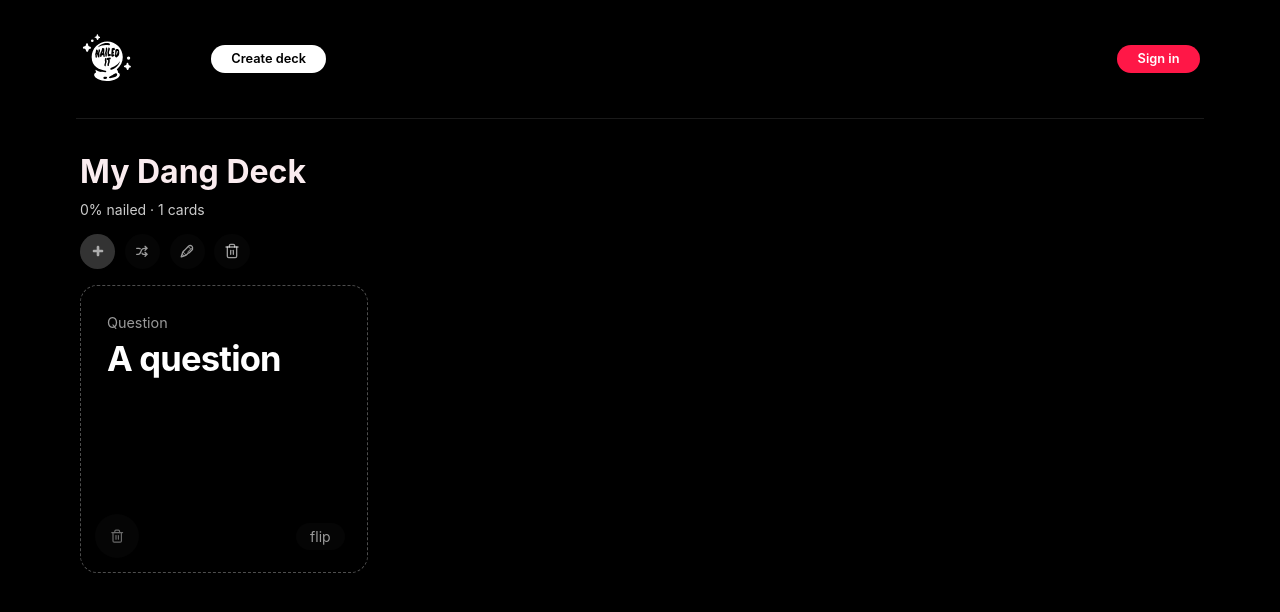
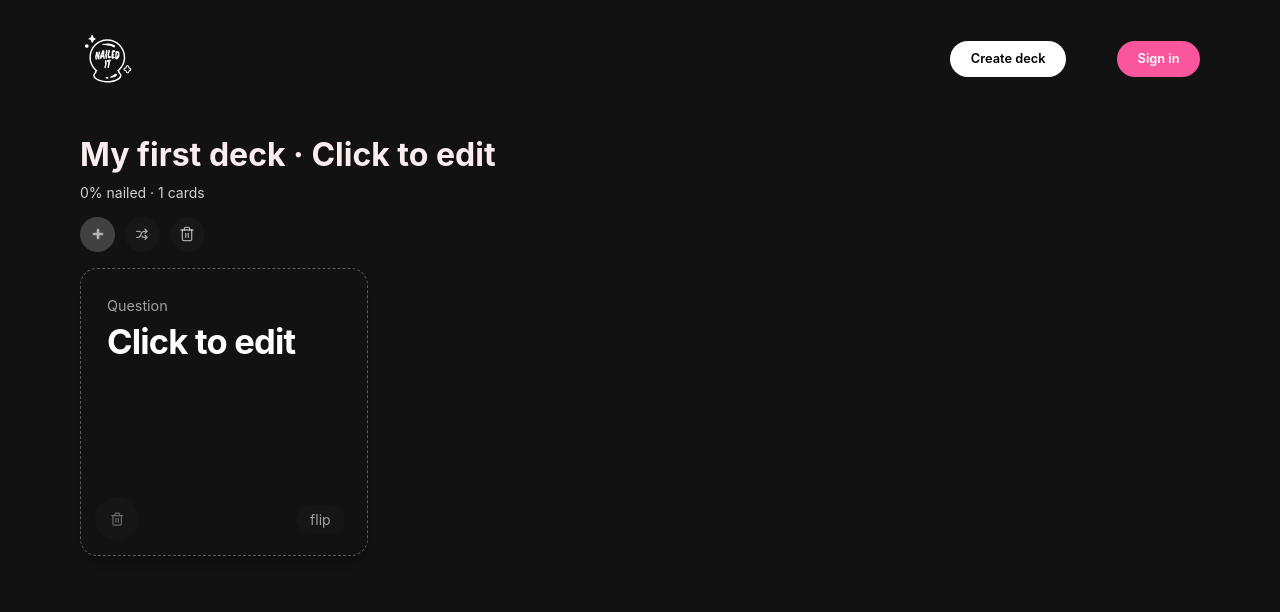
Before and after one commit to evilpaper/nailed-it, a React (Create React App) app: page / in a window 1280 px wide. Shown: the top 612 px of the page. Built offline with nearby package versions, Linux system fonts and the light colour scheme.

Commit message:
Unify color palette

```diff
--- a/src/components/App.js
+++ b/src/components/App.js
@@ -2,7 +2,7 @@ import React, { useState, useEffect } from "react";
 import Decks from "./Decks";
 import "./app.css";
 import nanoid from "nanoid";
-import nailedItLogo from "./../images/nailed-it-logo-white.svg";
+import nailedItLogo from "./../images/nailed-it-logo-dark.svg";
 
 import START_DECKS from "./START_DECKS";
 
@@ -23,15 +23,15 @@ export default function App() {
   class Card {
     constructor() {
       this.id = nanoid();
-      this.question = "A question";
-      this.answer = "An answer ";
+      this.question = "Click to edit";
+      this.answer = "Click to edit";
       this.nailed = false;
     }
   }
   class Deck {
     constructor() {
       this.id = nanoid();
-      this.name = "My Dang Deck";
+      this.name = "Click to edit";
       this.cards = [new Card()];
     }
   }
@@ -42,35 +42,37 @@ export default function App() {
     setDecks(newDecks);
   };
 
-  const deleteDeck = deckID => {
-    const newDecks = [...decks].filter(d => d.id !== deckID);
+  const deleteDeck = (deckID) => {
+    const newDecks = [...decks].filter((d) => d.id !== deckID);
     setDecks(newDecks);
   };
 
-  const addCardToDeck = deckID => {
+  const addCardToDeck = (deckID) => {
     const newCard = new Card();
     const newDecks = [...decks];
-    const index = newDecks.findIndex(d => d.id === deckID);
+    const index = newDecks.findIndex((d) => d.id === deckID);
     newDecks[index].cards = [newCard, ...newDecks[index].cards];
     setDecks(newDecks);
   };
 
   const removeCardFromDeck = (cardID, deckID) => {
     const newDecks = [...decks];
-    const index = newDecks.findIndex(d => d.id === deckID);
-    newDecks[index].cards = newDecks[index].cards.filter(c => c.id !== cardID);
+    const index = newDecks.findIndex((d) => d.id === deckID);
+    newDecks[index].cards = newDecks[index].cards.filter(
+      (c) => c.id !== cardID
+    );
     setDecks(newDecks);
   };
 
-  const shuffleDeck = deckID => {
+  const shuffleDeck = (deckID) => {
     const newDecks = [...decks];
-    const index = newDecks.findIndex(d => d.id === deckID);
+    const index = newDecks.findIndex((d) => d.id === deckID);
     const deckToShuffle = newDecks[index].cards;
     for (let i = deckToShuffle.length - 1; i > 0; i--) {
       let j = Math.floor(Math.random() * (i + 1));
       [deckToShuffle[i], deckToShuffle[j]] = [
         deckToShuffle[j],
-        deckToShuffle[i]
+        deckToShuffle[i],
       ];
     }
     newDecks[index].cards = deckToShuffle;
@@ -79,8 +81,10 @@ export default function App() {
 
   const handleCardContentChange = (changes, cardID, deckID) => {
     const newDecks = [...decks];
-    const deckIndex = newDecks.findIndex(d => d.id === deckID);
-    const cardIndex = newDecks[deckIndex].cards.findIndex(c => c.id === cardID);
+    const deckIndex = newDecks.findIndex((d) => d.id === deckID);
+    const cardIndex = newDecks[deckIndex].cards.findIndex(
+      (c) => c.id === cardID
+    );
     const newCard = newDecks[deckIndex].cards[cardIndex];
     newDecks[deckIndex].cards[cardIndex] = { ...newCard, ...changes };
     setDecks(newDecks);
@@ -88,7 +92,7 @@ export default function App() {
 
   const handleDeckNameChange = (name, deckID) => {
     const newDecks = [...decks];
-    const index = newDecks.findIndex(d => d.id === deckID);
+    const index = newDecks.findIndex((d) => d.id === deckID);
     newDecks[index].name = name;
     setDecks(newDecks);
   };
@@ -96,21 +100,16 @@ export default function App() {
   return (
     <div className="app">
       <div className="header">
-        <div className="header__left-part">
+        <div className="logo">
+          <img src={nailedItLogo} alt="Nailed It" width="54" height="54"></img>
+        </div>
+        <div className="header__right-part">
           {" "}
-          <div className="logo">
-            <img
-              src={nailedItLogo}
-              alt="Nailed It"
-              width="54"
-              height="54"
-            ></img>
-          </div>
           <button className="add-deck" onClick={addDeck}>
             Create deck
           </button>
+          <button id="sign-in">Sign in</button>
         </div>
-        <button id="sign-in">Sign in</button>
       </div>
 
       <Decks
--- a/src/components/Card/styles.css
+++ b/src/components/Card/styles.css
@@ -53,10 +53,17 @@
   text-align: left;
 }
 
+.back {
+  background-color: white;
+  color: black;
+}
+
 .card__header--back {
+  color: black;
 }
 
 .card__content--back {
+  color: black;
 }
 
 .card__content:focus {
--- a/src/components/Deck/Deck.jsx
+++ b/src/components/Deck/Deck.jsx
@@ -15,7 +15,7 @@ export default function Deck({
   shuffleDeck,
   handleCardContentChange,
   handleDeckNameChange,
-  deleteDeck
+  deleteDeck,
 }) {
   const onClickAddCard = () => addCardToDeck(id);
 
@@ -27,11 +27,11 @@ export default function Deck({
     handleCardContentChange(changes, card, id);
   };
 
-  const handleDeleteCard = card => {
+  const handleDeleteCard = (card) => {
     removeCardFromDeck(card, id);
   };
 
-  const handleEditDeckName = name => {
+  const handleEditDeckName = (name) => {
     handleDeckNameChange(name, id);
   };
 
@@ -39,17 +39,17 @@ export default function Deck({
 
   const transitions = useTransition(
     cards.map((item, i) => ({ ...item, x: i * width })),
-    item => item.id,
+    (item) => item.id,
     {
       from: { opacity: 0 },
       leave: { opacity: 0 },
       enter: ({ x }) => ({ x, opacity: 1 }),
-      update: ({ x }) => ({ x, opacity: 1 })
+      update: ({ x }) => ({ x, opacity: 1 }),
     }
   );
 
   const percentageNailed = () => {
-    const nailedCards = cards.filter(card => card.nailed === true);
+    const nailedCards = cards.filter((card) => card.nailed === true);
     const result = Math.round((nailedCards.length / cards.length) * 100);
     console.log(result);
     return result;
@@ -57,13 +57,14 @@ export default function Deck({
 
   return (
     <div className="deck">
-      <div className="divider"></div>
+      {/* <div className="divider"></div> */}
+
       <input
         type="text"
         name="deck-name"
         className="deck__name"
         defaultValue={name}
-        onChange={e => handleEditDeckName(e.target.value)}
+        onChange={(e) => handleEditDeckName(e.target.value)}
         maxLength="30"
       />
       <p className="deck__stats">
@@ -76,9 +77,11 @@ export default function Deck({
         <button className="deck__shuffle-cards" onClick={onClickShuffleDeck}>
           <TiArrowShuffle className="deck__button-icon" />
         </button>
+        {/*
         <button className="deck__edit-deck-name">
           <TiPen className="deck__button-icon" />
         </button>
+        */}
         <button className="deck__delete-deck" onClick={onClickDeleteDeck}>
           <FiTrash2 className="deck__button-icon" />
         </button>
@@ -89,8 +92,8 @@ export default function Deck({
             key={key}
             className="card-container"
             style={{
-              transform: x.interpolate(x => `translate3d(${x}em,0,0)`),
-              ...rest
+              transform: x.interpolate((x) => `translate3d(${x}em,0,0)`),
+              ...rest,
             }}
           >
             <Card
--- a/src/components/START_DECKS.js
+++ b/src/components/START_DECKS.js
@@ -3,12 +3,12 @@ import nanoid from "nanoid";
 const START_DECKS = [
   {
     id: nanoid(),
-    name: "My Dang Deck",
+    name: "My first deck · Click to edit",
     cards: [
       {
         id: nanoid(),
-        question: "A question",
-        answer: "An answer",
+        question: "Click to edit",
+        answer: "Click to edit",
         nailed: false
       }
     ]
--- a/src/components/app.css
+++ b/src/components/app.css
@@ -5,7 +5,7 @@
 body {
   display: flex;
   justify-content: center;
-  background-color: rgba(0, 0, 0, 1);
+  background-color: #131212;
   font-family: Helvetica, sans-serif;
 }
 
@@ -22,7 +22,7 @@ body {
   padding-top: 2em;
 }
 
-.header__left-part {
+.header__right-part {
   display: flex;
   justify-content: center;
   align-items: center;
@@ -66,7 +66,9 @@ h2 {
   font-size: 0.8em;
   padding-left: 1.6em;
   padding-right: 1.6em;
-  background-color: #ff1747;
+  padding-top: 0.4em;
+  padding-bottom: 0.4em;
+  background-color: #fa569d;
   border: none;
   color: white;
   font-weight: 600;
@@ -77,11 +79,13 @@ h2 {
   font-size: 0.8em;
   padding-left: 1.6em;
   padding-right: 1.6em;
+  padding-top: 0.4em;
+  padding-bottom: 0.4em;
   background-color: white;
   border: none;
   color: black;
   font-weight: 600;
-  margin-left: 6em;
+  margin-right: 4em;
 }
 
 @media (max-width: 599px) {
```
Also changed, not shown: src/images/nailed-it-logo-dark.svg (added).
